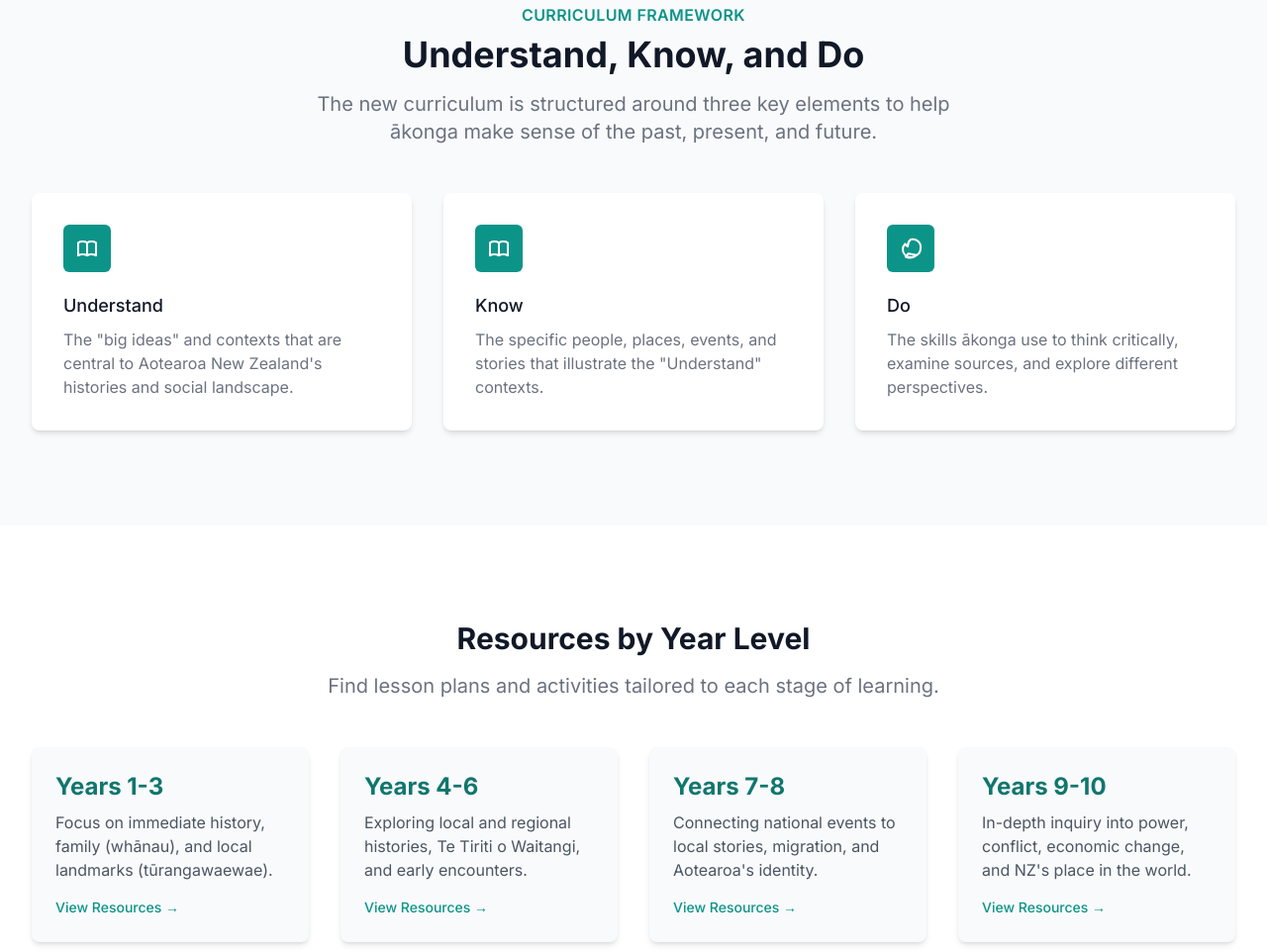
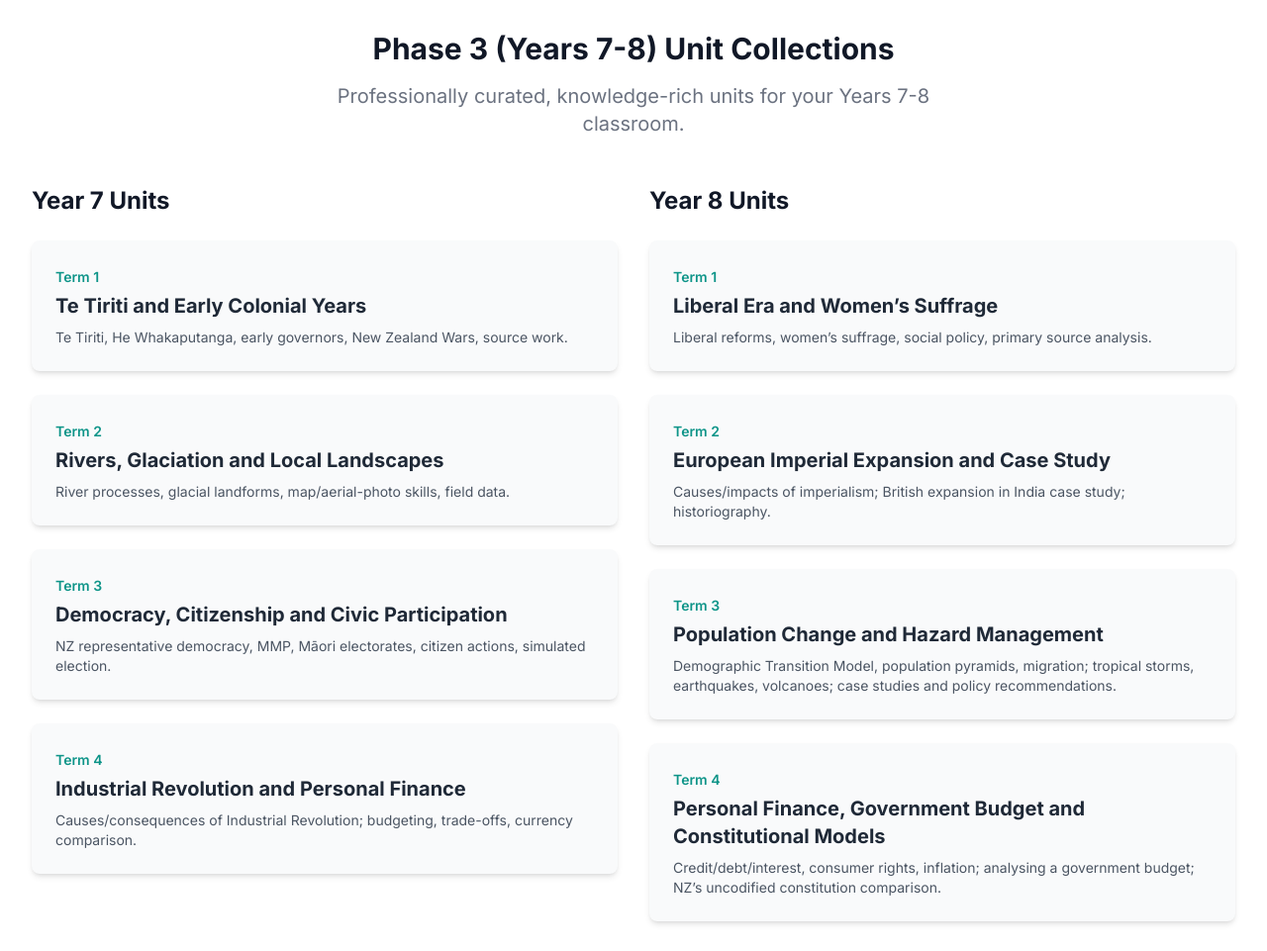
Before and after one commit to JThurston2025/otakarohistories, a plain HTML site: page index.html in a window 1280 px wide. Shown: the part 799-1760 px from the top of the page at 99% size. Drawn offline with nearby package versions, Linux system fonts and the light colour scheme.

Commit message:
Update index.html

```diff
--- a/index.html
+++ b/index.html
@@ -44,8 +44,8 @@
                 <!-- Desktop Navigation Links -->
                 <div class="hidden sm:ml-6 sm:flex sm:space-x-8">
                     <a href="#" class="border-teal-600 text-gray-900 inline-flex items-center px-1 pt-1 border-b-2 text-sm font-medium">Home</a>
-                    <a href="#framework" class="border-transparent text-gray-500 hover:border-gray-300 hover:text-gray-700 inline-flex items-center px-1 pt-1 border-b-2 text-sm font-medium">Curriculum Framework</a>
-                    <a href="#year-levels" class="border-transparent text-gray-500 hover:border-gray-300 hover:text-gray-700 inline-flex items-center px-1 pt-1 border-b-2 text-sm font-medium">Year Levels</a>
+                    <a href="#resource-collections" class="border-transparent text-gray-500 hover:border-gray-300 hover:text-gray-700 inline-flex items-center px-1 pt-1 border-b-2 text-sm font-medium">Resource Collections</a>
+                    <a href="#professional-learning" class="border-transparent text-gray-500 hover:border-gray-300 hover:text-gray-700 inline-flex items-center px-1 pt-1 border-b-2 text-sm font-medium">Professional Learning</a>
                     <a href="#about" class="border-transparent text-gray-500 hover:border-gray-300 hover:text-gray-700 inline-flex items-center px-1 pt-1 border-b-2 text-sm font-medium">About</a>
                 </div>
 
@@ -70,8 +70,8 @@
         <div class="hidden sm:hidden" id="mobile-menu">
             <div class="pt-2 pb-3 space-y-1">
                 <a href="#" class="bg-teal-50 border-teal-600 text-teal-700 block pl-3 pr-4 py-2 border-l-4 text-base font-medium">Home</a>
-                <a href="#framework" class="border-transparent text-gray-500 hover:bg-gray-50 hover:border-gray-300 hover:text-gray-700 block pl-3 pr-4 py-2 border-l-4 text-base font-medium">Curriculum Framework</a>
-                <a href="#year-levels" class="border-transparent text-gray-500 hover:bg-gray-50 hover:border-gray-300 hover:text-gray-700 block pl-3 pr-4 py-2 border-l-4 text-base font-medium">Year Levels</a>
+                <a href="#resource-collections" class="border-transparent text-gray-500 hover:bg-gray-50 hover:border-gray-300 hover:text-gray-700 block pl-3 pr-4 py-2 border-l-4 text-base font-medium">Resource Collections</a>
+                <a href="#professional-learning" class="border-transparent text-gray-500 hover:bg-gray-50 hover:border-gray-300 hover:text-gray-700 block pl-3 pr-4 py-2 border-l-4 text-base font-medium">Professional Learning</a>
                 <a href="#about" class="border-transparent text-gray-500 hover:bg-gray-50 hover:border-gray-300 hover:text-gray-700 block pl-3 pr-4 py-2 border-l-4 text-base font-medium">About</a>
             </div>
         </div>
@@ -97,17 +97,12 @@
                                 <span class="block text-teal-600 xl:inline">Social Sciences</span>
                             </h1>
                             <p class="mt-3 text-base text-gray-500 sm:mt-5 sm:text-lg sm:max-w-xl sm:mx-auto md:mt-5 md:text-xl lg:mx-0">
-                                Your hub for resources, lesson plans, and guides to implement the new Social Sciences curriculum for Years 1-10.
+                                Your hub for <span class="font-medium text-gray-700">Kāhui Ako ki Ōtākaro</span> teachers. Access <span class="font-medium text-gray-700">knowledge-rich</span>, <span class="font-medium text-gray-700">professionally curated collections</span>, lesson plans, and guides to implement <span class="font-medium text-gray-700">Phase 3 (Years 7-8)</span> of the new Social Sciences curriculum.
                             </p>
                             <div class="mt-5 sm:mt-8 sm:flex sm:justify-center lg:justify-start">
                                 <div class="rounded-md shadow">
-                                    <a href="#year-levels" class="w-full flex items-center justify-center px-8 py-3 border border-transparent text-base font-medium rounded-md text-white bg-teal-600 hover:bg-teal-700 md:py-4 md:text-lg md:px-10">
-                                        Explore by Year Level
-                                    </a>
-                                </div>
-                                <div class="mt-3 sm:mt-0 sm:ml-3">
-                                    <a href="#framework" class="w-full flex items-center justify-center px-8 py-3 border border-transparent text-base font-medium rounded-md text-teal-700 bg-teal-100 hover:bg-teal-200 md:py-4 md:text-lg md:px-10">
-                                        Learn the Framework
+                                    <a href="#resource-collections" class="w-full flex items-center justify-center px-8 py-3 border border-transparent text-base font-medium rounded-md text-white bg-teal-600 hover:bg-teal-700 md:py-4 md:text-lg md:px-10">
+                                        Explore Resources
                                     </a>
                                 </div>
                             </div>
@@ -124,102 +119,101 @@
             </div>
         </div>
 
-        <!-- Curriculum Framework Section (Understand, Know, Do) -->
-        <section id="framework" class="py-16 bg-gray-50 sm:py-24">
+        <!-- Resource Collections Section (New Section for Years 7-8) -->
+        <section id="resource-collections" class="py-16 bg-white sm:py-24">
             <div class="max-w-7xl mx-auto px-4 sm:px-6 lg:px-8">
-                <div class="text-center">
-                    <h2 class="text-base font-semibold text-teal-600 tracking-wide uppercase">Curriculum Framework</h2>
-                    <p class="mt-2 text-3xl font-extrabold text-gray-900 sm:text-4xl">
-                        Understand, Know, and Do
-                    </p>
-                    <p class="mt-4 max-w-2xl mx-auto text-xl text-gray-500">
-                        The new curriculum is structured around three key elements to help ākonga make sense of the past, present, and future.
-                    </p>
-                </div>
+                <h2 class="text-3xl font-extrabold text-gray-900 text-center">Phase 3 (Years 7-8) Unit Collections</h2>
+                <p class="mt-4 max-w-2xl mx-auto text-center text-xl text-gray-500">
+                    Professionally curated, knowledge-rich units for your Years 7-8 classroom.
+                </p>
 
-                <div class="mt-12 grid gap-8 md:grid-cols-3">
-                    <!-- Understand Card -->
-                    <div class="bg-white p-8 rounded-lg shadow-md">
-                        <div class="flex items-center justify-center h-12 w-12 rounded-md bg-teal-600 text-white">
-                            <!-- Heroicon: academic-cap -->
-                            <svg xmlns="http://www.w3.org/2000/svg" class="h-6 w-6" fill="none" viewBox="0 0 24 24" stroke="currentColor" stroke-width="2">
-                                <path stroke-linecap="round" stroke-linejoin="round" d="M12 6.253v13m0-13C10.832 5.477 9.246 5 7.5 5S4.168 5.477 3 6.253v13C4.168 18.477 5.754 18 7.5 18s3.332.477 4.5 1.253m0-13C13.168 5.477 14.754 5 16.5 5c1.747 0 3.332.477 4.5 1.253v13C19.832 18.477 18.246 18 16.5 18c-1.746 0-3.332.477-4.5 1.253" />
-                            </svg>
+                <!-- Grid for Year 7 and Year 8 -->
+                <div class="mt-12 grid gap-8 md:grid-cols-2">
+
+                    <!-- Year 7 Column -->
+                    <div>
+                        <h3 class="text-2xl font-bold text-gray-900 mb-6 text-center md:text-left">Year 7 Units</h3>
+                        <div class="space-y-6">
+                            <!-- Y7 Term 1 -->
+                            <a href="#" class="block group p-6 bg-gray-50 rounded-lg shadow-md hover:shadow-xl transition-shadow duration-300">
+                                <span class="text-sm font-semibold text-teal-600">Term 1</span>
+                                <h4 class="text-xl font-bold text-gray-800 mt-1">Te Tiriti and Early Colonial Years</h4>
+                                <p class="mt-2 text-gray-600 text-sm">Te Tiriti, He Whakaputanga, early governors, New Zealand Wars, source work.</p>
+                            </a>
+                            <!-- Y7 Term 2 -->
+                            <a href="#" class="block group p-6 bg-gray-50 rounded-lg shadow-md hover:shadow-xl transition-shadow duration-300">
+                                <span class="text-sm font-semibold text-teal-600">Term 2</span>
+                                <h4 class="text-xl font-bold text-gray-800 mt-1">Rivers, Glaciation and Local Landscapes</h4>
+                                <p class="mt-2 text-gray-600 text-sm">River processes, glacial landforms, map/aerial-photo skills, field data.</p>
+                            </a>
+                            <!-- Y7 Term 3 -->
+                            <a href="#" class="block group p-6 bg-gray-50 rounded-lg shadow-md hover:shadow-xl transition-shadow duration-300">
+                                <span class="text-sm font-semibold text-teal-600">Term 3</span>
+                                <h4 class="text-xl font-bold text-gray-800 mt-1">Democracy, Citizenship and Civic Participation</h4>
+                                <p class="mt-2 text-gray-600 text-sm">NZ representative democracy, MMP, Māori electorates, citizen actions, simulated election.</p>
+                            </a>
+                            <!-- Y7 Term 4 -->
+                            <a href="#" class="block group p-6 bg-gray-50 rounded-lg shadow-md hover:shadow-xl transition-shadow duration-300">
+                                <span class="text-sm font-semibold text-teal-600">Term 4</span>
+                                <h4 class="text-xl font-bold text-gray-800 mt-1">Industrial Revolution and Personal Finance</h4>
+                                <p class="mt-2 text-gray-600 text-sm">Causes/consequences of Industrial Revolution; budgeting, trade-offs, currency comparison.</p>
+                            </a>
                         </div>
-                        <h3 class="mt-5 text-lg font-medium text-gray-900">Understand</h3>
-                        <p class="mt-2 text-base text-gray-500">
-                            The "big ideas" and contexts that are central to Aotearoa New Zealand's histories and social landscape.
-                        </p>
                     </div>
 
-                    <!-- Know Card -->
-                    <div class="bg-white p-8 rounded-lg shadow-md">
-                        <div class="flex items-center justify-center h-12 w-12 rounded-md bg-teal-600 text-white">
-                            <!-- Heroicon: book-open -->
-                            <svg xmlns="http://www.w3.org/2000/svg" class="h-6 w-6" fill="none" viewBox="0 0 24 24" stroke="currentColor" stroke-width="2">
-                                <path stroke-linecap="round" stroke-linejoin="round" d="M12 6.253v13m0-13C10.832 5.477 9.246 5 7.5 5S4.168 5.477 3 6.253v13C4.168 18.477 5.754 18 7.5 18s3.332.477 4.5 1.253m0-13C13.168 5.477 14.754 5 16.5 5c1.747 0 3.332.477 4.5 1.253v13C19.832 18.477 18.246 18 16.5 18c-1.746 0-3.332.477-4.5 1.253" />
-                            </svg>
+                    <!-- Year 8 Column -->
+                    <div>
+                        <h3 class="text-2xl font-bold text-gray-900 mb-6 text-center md:text-left">Year 8 Units</h3>
+                        <div class="space-y-6">
+                            <!-- Y8 Term 1 -->
+                            <a href="#" class="block group p-6 bg-gray-50 rounded-lg shadow-md hover:shadow-xl transition-shadow duration-300">
+                                <span class="text-sm font-semibold text-teal-600">Term 1</span>
+                                <h4 class="text-xl font-bold text-gray-800 mt-1">Liberal Era and Women’s Suffrage</h4>
+                                <p class="mt-2 text-gray-600 text-sm">Liberal reforms, women’s suffrage, social policy, primary source analysis.</p>
+                            </a>
+                            <!-- Y8 Term 2 -->
+                            <a href="#" class="block group p-6 bg-gray-50 rounded-lg shadow-md hover:shadow-xl transition-shadow duration-300">
+                                <span class="text-sm font-semibold text-teal-600">Term 2</span>
+                                <h4 class="text-xl font-bold text-gray-800 mt-1">European Imperial Expansion and Case Study</h4>
+                                <p class="mt-2 text-gray-600 text-sm">Causes/impacts of imperialism; British expansion in India case study; historiography.</p>
+                            </a>
+                            <!-- Y8 Term 3 -->
+                            <a href="#" class="block group p-6 bg-gray-50 rounded-lg shadow-md hover:shadow-xl transition-shadow duration-300">
+                                <span class="text-sm font-semibold text-teal-600">Term 3</span>
+                                <h4 class="text-xl font-bold text-gray-800 mt-1">Population Change and Hazard Management</h4>
+                                <p class="mt-2 text-gray-600 text-sm">Demographic Transition Model, population pyramids, migration; tropical storms, earthquakes, volcanoes; case studies and policy recommendations.</p>
+                            </a>
+                            <!-- Y8 Term 4 -->
+                            <a href="#" class="block group p-6 bg-gray-50 rounded-lg shadow-md hover:shadow-xl transition-shadow duration-300">
+                                <span class="text-sm font-semibold text-teal-600">Term 4</span>
+                                <h4 class="text-xl font-bold text-gray-800 mt-1">Personal Finance, Government Budget and Constitutional Models</h4>
+                                <p class="mt-2 text-gray-600 text-sm">Credit/debt/interest, consumer rights, inflation; analysing a government budget; NZ’s uncodified constitution comparison.</p>
+                            </a>
                         </div>
-                        <h3 class="mt-5 text-lg font-medium text-gray-900">Know</h3>
-                        <p class="mt-2 text-base text-gray-500">
-                            The specific people, places, events, and stories that illustrate the "Understand" contexts.
-                        </p>
                     </div>
 
-                    <!-- Do Card -->
-                    <div class="bg-white p-8 rounded-lg shadow-md">
-                        <div class="flex items-center justify-center h-12 w-12 rounded-md bg-teal-600 text-white">
-                            <!-- Heroicon: beaker -->
-                            <svg xmlns="http://www.w3.org/2000/svg" class="h-6 w-6" fill="none" viewBox="0 0 24 24" stroke="currentColor" stroke-width="2">
-                                <path stroke-linecap="round" stroke-linejoin="round" d="M17.657 18.657A8 8 0 016.343 7.343S7 9 9 10c0-2 .5-5 2.986-7.014A8.002 8.002 0 0122 12c0 3.03-1.66 5.61-4.015 6.986C15.5 21 13 21.5 11 21.5c-2 0-4-1-4-1s.657-1.343 2.657-3.343z" />
-                            </svg>
-                        </div>
-                        <h3 class="mt-5 text-lg font-medium text-gray-900">Do</h3>
-                        <p class="mt-2 text-base text-gray-500">
-                            The skills ākonga use to think critically, examine sources, and explore different perspectives.
-                        </p>
-                    </div>
                 </div>
             </div>
         </section>
 
-        <!-- Year Levels Section -->
-        <section id="year-levels" class="py-16 bg-white sm:py-24">
+        <!-- Professional Learning Section -->
+        <section id="professional-learning" class="py-16 bg-gray-50 sm:py-24">
             <div class="max-w-7xl mx-auto px-4 sm:px-6 lg:px-8">
-                <h2 class="text-3xl font-extrabold text-gray-900 text-center">Resources by Year Level</h2>
-                <p class="mt-4 max-w-2xl mx-auto text-center text-xl text-gray-500">
-                    Find lesson plans and activities tailored to each stage of learning.
-                </p>
-
-                <!-- Responsive Grid for Year Levels -->
-                <div class="mt-12 grid gap-8 sm:grid-cols-2 lg:grid-cols-4">
-                    <!-- Years 1-3 Card -->
-                    <a href="#" class="block group p-6 bg-gray-50 rounded-lg shadow-md hover:shadow-xl transition-shadow duration-300">
-                        <h3 class="text-2xl font-bold text-teal-700">Years 1-3</h3>
-                        <p class="mt-2 text-gray-600">Focus on immediate history, family (whānau), and local landmarks (tūrangawaewae).</p>
-                        <span class="inline-block mt-4 text-sm font-medium text-teal-600 group-hover:underline">View Resources &rarr;</span>
-                    </a>
-
-                    <!-- Years 4-6 Card -->
-                    <a href="#" class="block group p-6 bg-gray-50 rounded-lg shadow-md hover:shadow-xl transition-shadow duration-300">
-                        <h3 class="text-2xl font-bold text-teal-700">Years 4-6</h3>
-                        <p class="mt-2 text-gray-600">Exploring local and regional histories, Te Tiriti o Waitangi, and early encounters.</p>
-                        <span class="inline-block mt-4 text-sm font-medium text-teal-600 group-hover:underline">View Resources &rarr;</span>
-                    </a>
-
-                    <!-- Years 7-8 Card -->
-                    <a href="#" class="block group p-6 bg-gray-50 rounded-lg shadow-md hover:shadow-xl transition-shadow duration-300">
-                        <h3 class="text-2xl font-bold text-teal-700">Years 7-8</h3>
-                        <p class="mt-2 text-gray-600">Connecting national events to local stories, migration, and Aotearoa's identity.</p>
-                        <span class="inline-block mt-4 text-sm font-medium text-teal-600 group-hover:underline">View Resources &rarr;</span>
-                    </a>
-
-                    <!-- Years 9-10 Card -->
-                    <a href="#" class="block group p-6 bg-gray-50 rounded-lg shadow-md hover:shadow-xl transition-shadow duration-300">
-                        <h3 class="text-2xl font-bold text-teal-700">Years 9-10</h3>
-                        <p class="mt-2 text-gray-600">In-depth inquiry into power, conflict, economic change, and NZ's place in the world.</p>
-                        <span class="inline-block mt-4 text-sm font-medium text-teal-600 group-hover:underline">View Resources &rarr;</span>
-                    </a>
+                <div class="text-center">
+                    <h2 class="text-base font-semibold text-teal-600 tracking-wide uppercase">Professional Learning</h2>
+                    <p class="mt-2 text-3xl font-extrabold text-gray-900 sm:text-4xl">
+                        Grow Your Practice
+                    </p>
+                    <p class="mt-4 max-w-2xl mx-auto text-xl text-gray-500">
+                        We offer professional learning and development (PLD) opportunities, from online workshops to in-school support, to help you confidently implement the curriculum.
+                    </p>
+                    <div class="mt-8 flex justify-center">
+                        <div class="rounded-md shadow">
+                            <a href="#" class="w-full flex items-center justify-center px-8 py-3 border border-transparent text-base font-medium rounded-md text-white bg-teal-600 hover:bg-teal-700 md:py-4 md:text-lg md:px-10">
+                                Browse PLD Opportunities
+                            </a>
+                        </div>
+                    </div>
                 </div>
             </div>
         </section>
@@ -237,7 +231,7 @@
                         Our Mission
                     </h2>
                     <p class="mt-4 text-lg text-teal-100">
-                        Tāhuhu Kōrero is dedicated to supporting kaiako (teachers) in bringing the Aotearoa New Zealand Social Sciences curriculum to life. We aim to provide high-quality, accessible, and engaging resources that honour Te Tiriti o Waitangi and reflect the diverse histories and voices of our nation.
+                        Tāhuhu Kōrero is dedicated to supporting kaiako (teachers) within <span class="font-medium text-white">Kāhui Ako ki Ōtākaro</span> in bringing the Aotearoa New Zealand Social Sciences curriculum to life. We aim to provide high-quality, accessible, and engaging resources that honour Te Tiriti o Waitangi and reflect the diverse histories and voices of our nation.
                     </p>
                     <div class="mt-6">
                         <a href="#" class="inline-flex items-center px-6 py-3 border border-transparent text-base font-medium rounded-md text-teal-700 bg-white hover:bg-gray-100">
@@ -266,8 +260,8 @@
                             <h3 class="text-sm font-semibold text-gray-300 tracking-wider uppercase">Navigation</h3>
                             <ul role="list" class="mt-4 space-y-4">
                                 <li><a href="#" class="text-base text-gray-400 hover:text-white">Home</a></li>
-                                <li><a href="#framework" class="text-base text-gray-400 hover:text-white">Framework</a></li>
-                                <li><a href="#year-levels" class="text-base text-gray-400 hover:text-white">Year Levels</a></li>
+                                <li><a href="#resource-collections" class="text-base text-gray-400 hover:text-white">Resource Collections</a></li>
+                                <li><a href="#professional-learning" class="text-base text-gray-400 hover:text-white">Professional Learning</a></li>
                                 <li><a href="#about" class="text-base text-gray-400 hover:text-white">About Us</a></li>
                             </ul>
                         </div>
```
